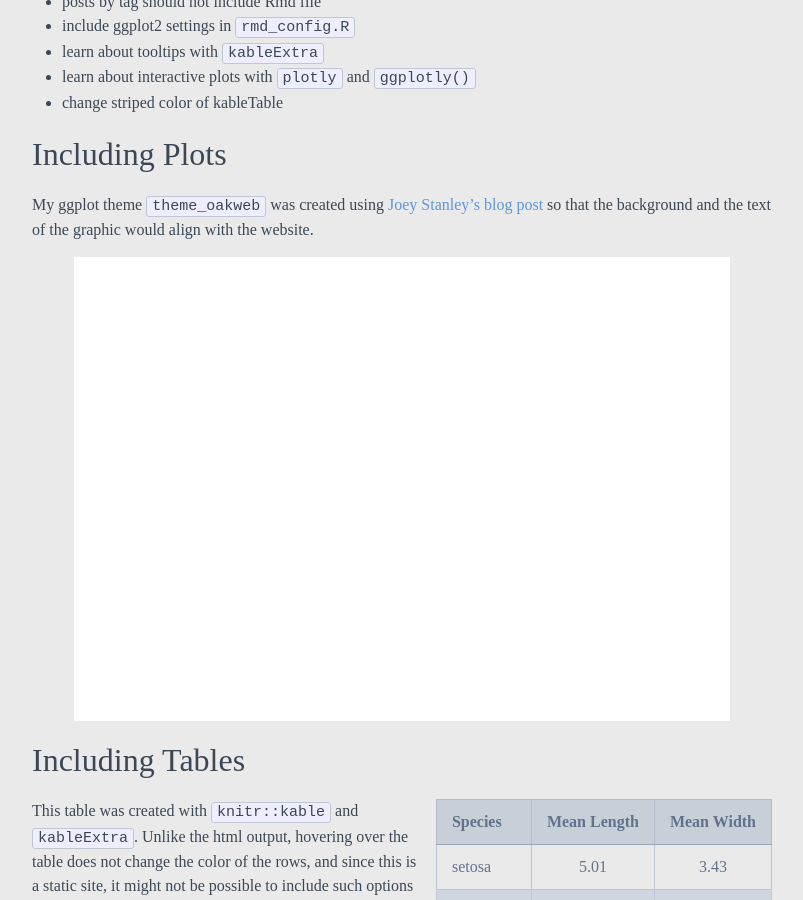
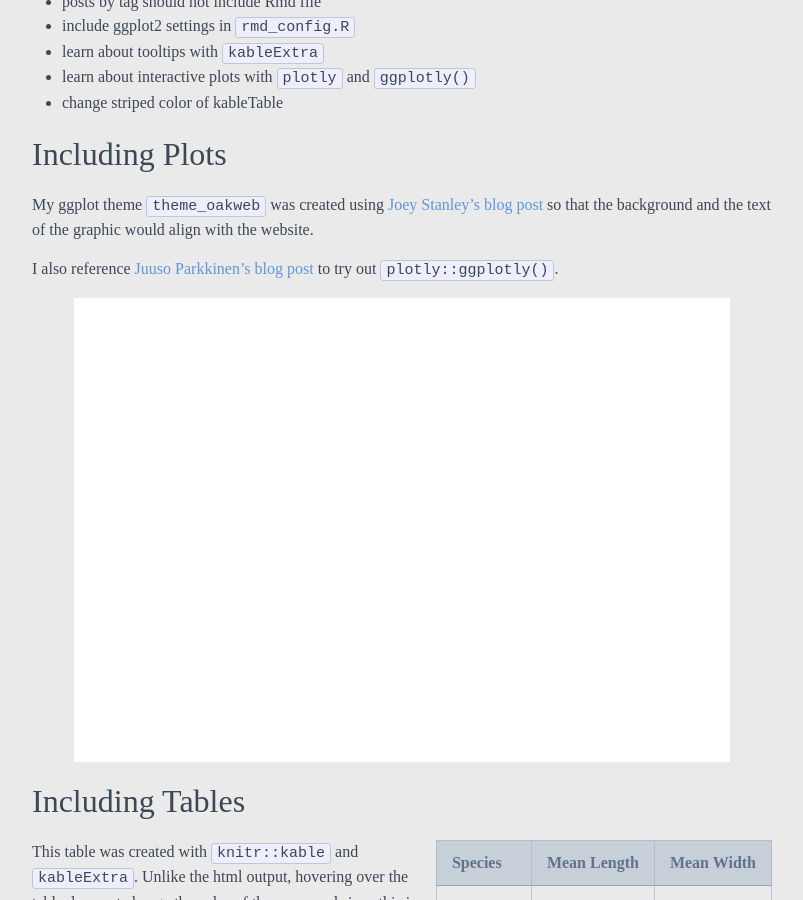
Before and after one commit to omkarakatta/omkarakatta.github.io, a Jekyll site: the page built from _posts/2020-06-07-Using-Rmd-files-for-Posts.md, in a window 1280 px wide and 900 px high, scrolled down 1143 px. Shown: the whole window, without its empty margins (238-1041 px from the left). Built offline with Jekyll 4.4.1, drawn with Linux system fonts in a browser that asks for light colours; nearby versions of some CDN libraries.

Commit message:
include ggplotly reference

````diff
--- a/_posts/2020-06-07-Using-Rmd-files-for-Posts.Rmd
+++ b/_posts/2020-06-07-Using-Rmd-files-for-Posts.Rmd
@@ -68,6 +68,8 @@ Some lingering issues to fix or consider:
 
 My ggplot theme `theme_oakweb` was created using [Joey Stanley's blog post](http://joeystanley.com/blog/custom-themes-in-ggplot2) so that the background and the text of the graphic would align with the website.
 
+I also reference [Juuso Parkkinen's blog post](https://ouzor.github.io/blog/2014/11/21/interactive-visualizations.html) to try out `plotly::ggplotly()`.
+
 ```{r sampleplot, echo=FALSE}
 sampleplot <- ggplot(iris, aes(x = Sepal.Length, y = Sepal.Width, color = Species)) +
   geom_point() +
--- a/_posts/2020-06-07-Using-Rmd-files-for-Posts.md
+++ b/_posts/2020-06-07-Using-Rmd-files-for-Posts.md
@@ -58,6 +58,8 @@ Some lingering issues to fix or consider:
 ## Including Plots
 
 My ggplot theme `theme_oakweb` was created using [Joey Stanley’s blog post](http://joeystanley.com/blog/custom-themes-in-ggplot2) so that the background and the text of the graphic would align with the website.
+
+I also reference [Juuso Parkkinen’s blog post](https://ouzor.github.io/blog/2014/11/21/interactive-visualizations.html) to try out `plotly::ggplotly()`.
 
 <img src="/rmd_images/2020-06-07-Using-Rmd-files-for-Posts/sampleplot-1.png" style="display: block; margin: auto;" />
 
````
